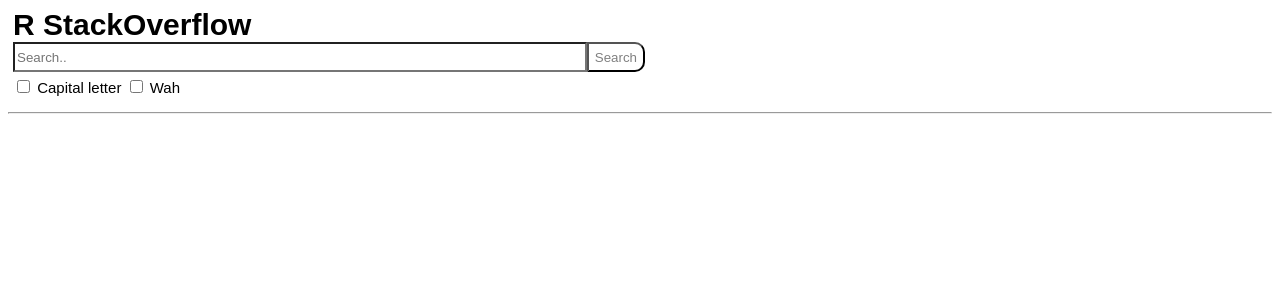
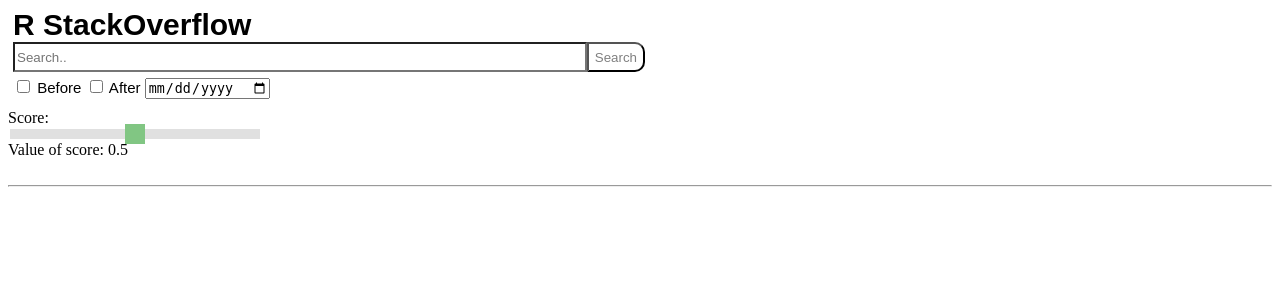
Before and after one commit to stefanklut/search-engine, a Django app: page / in a window 1280 px wide. Shown: the top 300 px of the page. Run offline with Django 3.2, Linux system fonts and the light colour scheme.

Commit message:
Now has a slider for score and a data requirement that can be added

```diff
--- a/search/search/templates/search.html
+++ b/search/search/templates/search.html
@@ -68,20 +68,72 @@
 .description {
 	color: gray;
 }
+
+.slidecontainer {
+    width: 250px;
+		padding-top: 10px;
+		padding-bottom: 10px;
+}
+
+.slider {
+    -webkit-appearance: none;
+    width: 100%;
+    height: 10px;
+    background: #d3d3d3;
+    outline: none;
+    opacity: 0.7;
+    -webkit-transition: .2s;
+    transition: opacity .2s;
+}
+
+.slider:hover {
+    opacity: 1;
+}
+
+.slider::-webkit-slider-thumb {
+    -webkit-appearance: none;
+    appearance: none;
+    width: 20px;
+    height: 20px;
+    background: #4CAF50;
+    cursor: pointer;
+}
+
+.slider::-moz-range-thumb {
+    width: 25px;
+    height: 25px;
+    background: #4CAF50;
+    cursor: pointer;
+}
 </style>
 
 <div class="logo"> R StackOverflow </div>
 <form action="/" method="post">
 	<div class="search-bar">
-		<input type="text" name="term" placeholder="Search..">
+		<input type="text" name="query" placeholder="Search..">
 		<input type="submit" value="Search">
 	</div>
 	<div class="search-buttons">
-		<input type="hidden" name="Capital" value="False">
-		<input type="checkbox" name="Capital" value="True"> Capital letter
-		<input type="hidden" name="Wah" value="False">
-		<input type="checkbox" name="Wah" value="True"> Wah
+		<input type="hidden" name="before" value="False">
+		<input type="checkbox" name="before" value="True"> Before
+		<input type="hidden" name="after" value="False">
+		<input type="checkbox" name="after" value="True"> After
+		<input type="date" name="datez" placeholder="dd-mm-jjjj">
 	</div>
+	<div class="slidecontainer">
+  	Score:
+		<input type="range" name="score" min="0.0" max="1.0" value="0.5" step="0.01" class="slider" id="score">
+		Value of score: <span id="demo"></span>
+	</div>
+	<script>
+		var slider = document.getElementById("score");
+		var output = document.getElementById("demo");
+		output.innerHTML = slider.value;
+
+		slider.oninput = function() {
+			output.innerHTML = this.value;
+		}
+	</script>
 </form><hr>
 {% if result and result|length%}
 	<div class="split">
--- a/search/search_engine/views.py
+++ b/search/search_engine/views.py
@@ -6,7 +6,7 @@ from django.views.decorators.csrf import csrf_exempt
 @csrf_exempt
 def search(request):
 	if request.POST:
-		return render_to_response('search.html', {'result': get_correct_answers("hello")})
+		return render_to_response('search.html', {'result': get_correct_answers(request.POST)})
 	else:
 		return render_to_response('search.html')
 
```
